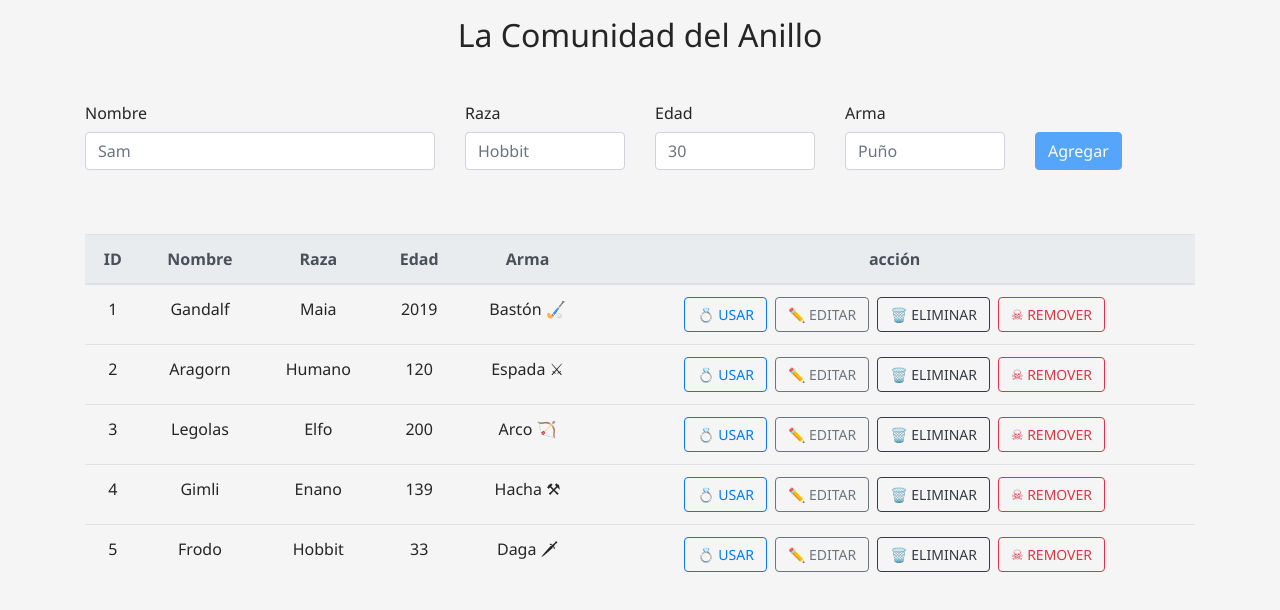
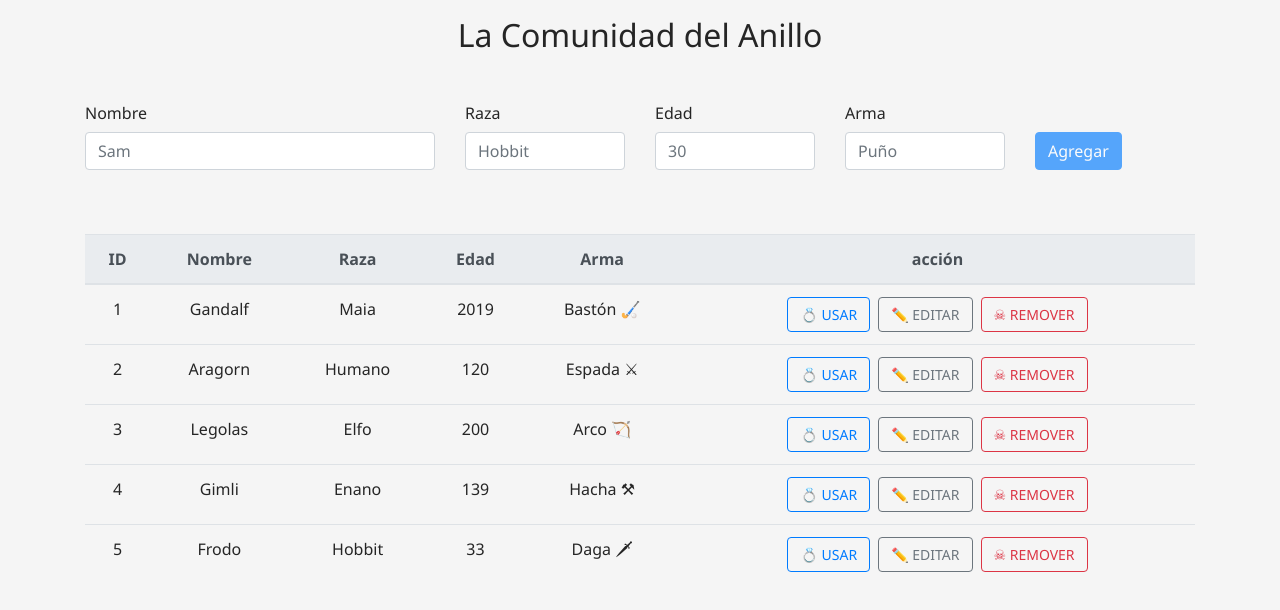
Before and after one commit to feliguez/rick-and-morty, a React (Create React App) app: page / in a window 1280 px wide. Shown: the top 610 px of the page. Built offline with nearby package versions, Linux system fonts and the light colour scheme.

Commit message:
Remove Kill function and Updates readme

```diff
--- a/src/components/heroeItem/HeroeItem.jsx
+++ b/src/components/heroeItem/HeroeItem.jsx
@@ -10,7 +10,6 @@ const HeroeItem = ({ heroe, heroeIndex }) => {
     isRingUsed,
     handleEdit,
     handleRing,
-    handleKill,
     handleRemove,
     handleUpdateHeroe
   } = state;
@@ -123,20 +122,6 @@ const HeroeItem = ({ heroe, heroeIndex }) => {
             </button>
           )}
           <button
-            onClick={() => handleKill(heroeIndex)}
-            className={`btn ${
-              !heroe.isKill ? 'btn-outline-dark' : 'btn-outline-success'
-            }`}
-          >
-            {heroe.isKill ? (
-              ' Restaurar'
-            ) : (
-              <span role="img" aria-label="basket">
-                🗑️ {'Eliminar'}
-              </span>
-            )}
-          </button>
-          <button
             onClick={() => handleRemove(heroeIndex)}
             className="btn btn-outline-danger"
           >
```
Also changed, not shown: 1 other file (tests, documents, lock files or other folders).
